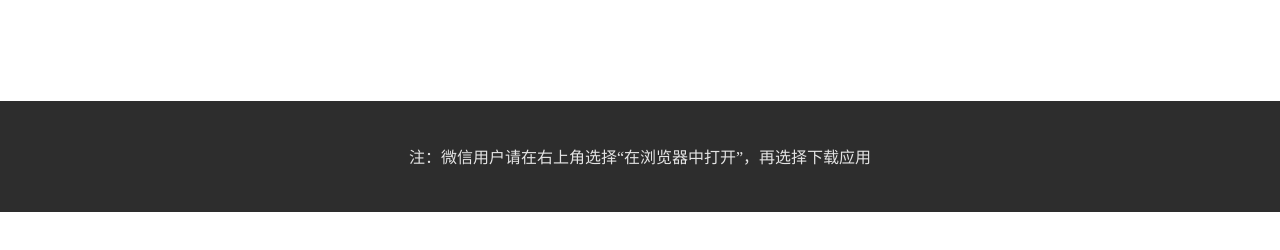
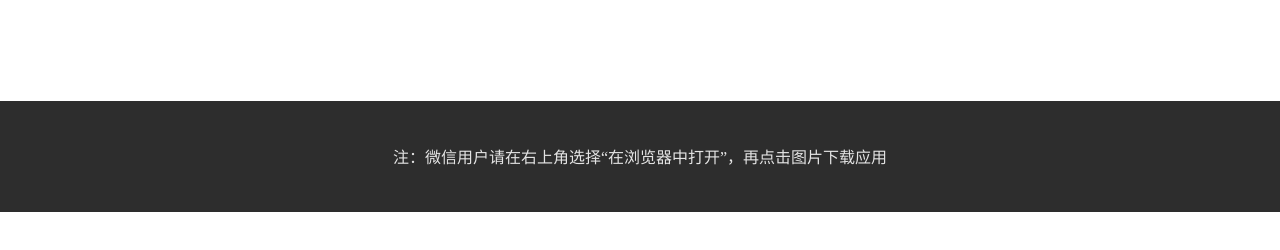
Before and after one commit to aizya/dmos, a plain HTML site: page index.html in a window 1280 px wide. Shown: the part 414-664 px from the top of the page. Drawn offline with Linux system fonts and the light colour scheme; files whose address does not match are found by name.

Commit message:
Update index.html

```diff
--- a/index.html
+++ b/index.html
@@ -41,7 +41,7 @@
         <div class="download-btn"><a href="http://139.219.96.215:8081/rest/files/getFile?fileNo=DNN2004210001" class="android-btn" id="J_weixin"><img src="android.png" alt="安卓版下载"/></a></div>
     </div>
     <div class="footer-bg">
-        <p class="entry-con">注：微信用户请在右上角选择“在浏览器中打开”，再选择下载应用</p>
+        <p class="entry-con">注：微信用户请在右上角选择“在浏览器中打开”，再点击图片下载应用</p>
     </div>
 </div>
 <div id="weixin-tip"><p><img src="img/live_weixin.png" alt="微信打开"/><span id="close" title="关闭" class="close">×</span></p></div>
```
